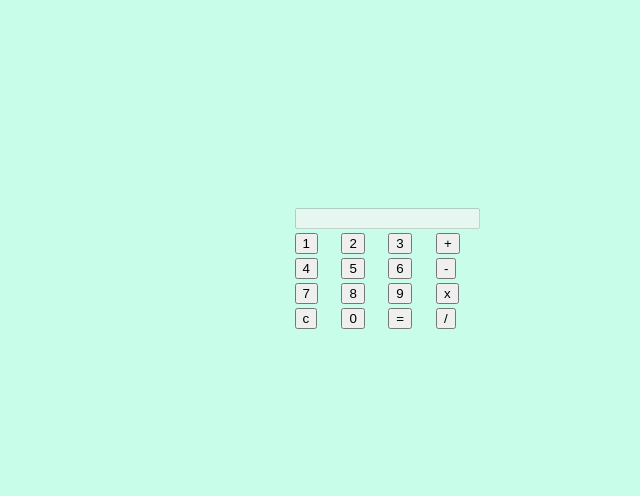
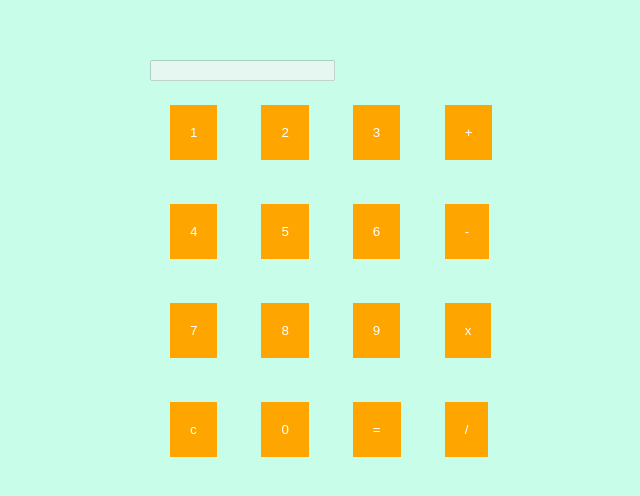
Before and after one commit to ajrisylhasi/sdm_calculator, a plain HTML site: page index.html in a window 1280 px wide. Shown: the part 140-636 px from the top of the page, without its empty margins (253-893 px from the left). Drawn offline with Linux system fonts and the light colour scheme.

Commit message:
Additional styling

```diff
--- a/style.css
+++ b/style.css
@@ -1,9 +1,3 @@
-$base-spacing-unit: 24px;
-$half-spacing-unit: $base-spacing-unit / 2;
-
-$color-alpha: #1772FF;
-$color-form-highlight: #EEEEEE;
-
 html {
 	height: 100%;
 }
@@ -12,7 +6,16 @@ body {
 	height: 100%;
 	display: flex;
 	align-items: center;
-/* }
+}
+input[type=button] {
+background-color: orange;
+border: none;
+text-decoration: none;
+color: white;
+padding: 20px 20px;
+margin: 20px 20px;
+cursor: pointer;
+}
 body > div {
 	width: 30rem;
 	margin-left: auto;
@@ -49,19 +52,3 @@ body > div > div:nth-child(2) > div:first-child {
 body > div > div:nth-child(2) > div:first-child > div {
 	background: #adadad;
 }
-  */
-
-.container {
-	max-width: 1000px;
-	margin-right:auto;
-	margin-left:auto;
-	display:flex;
-	justify-content:center;
-	align-items:center;
-	min-height:100vh;
-}
-
-.calculator {
-	width:100%;
-	border:1px solid $color-form-highlight;
-}
```
